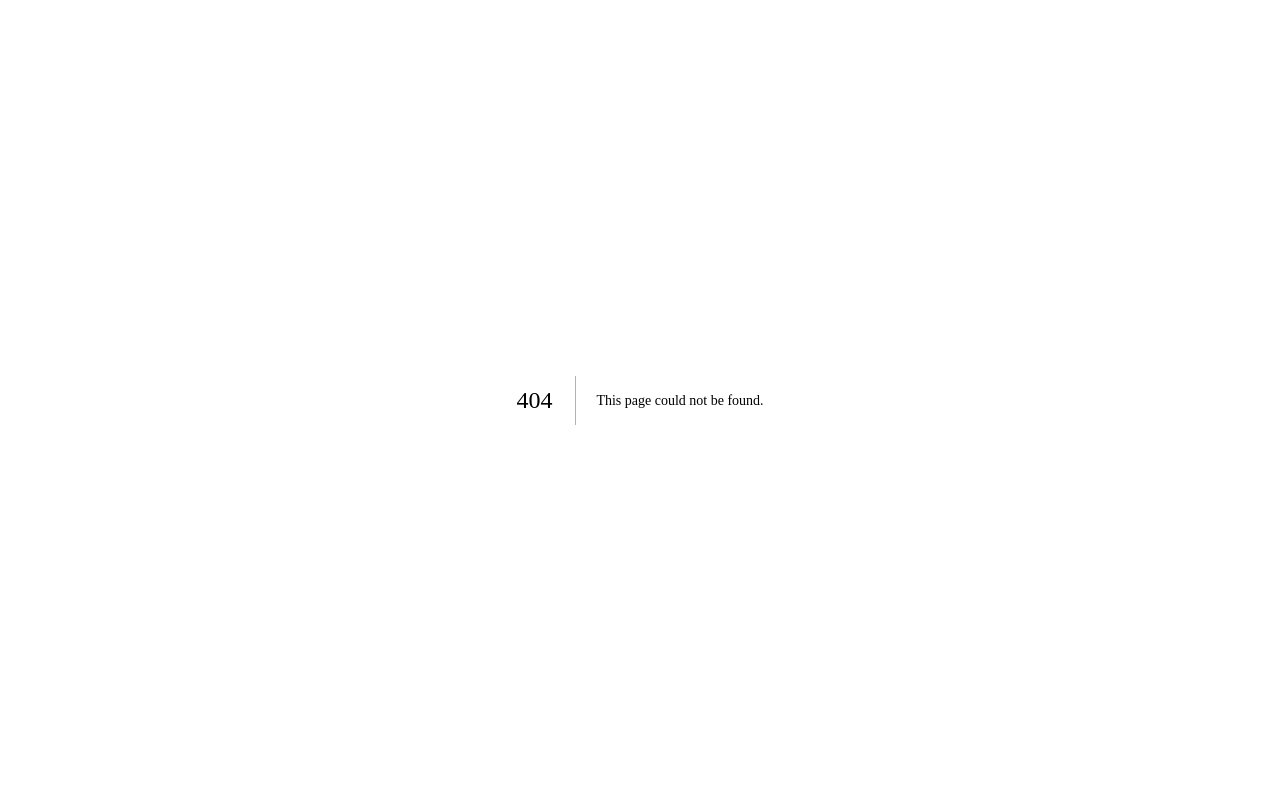
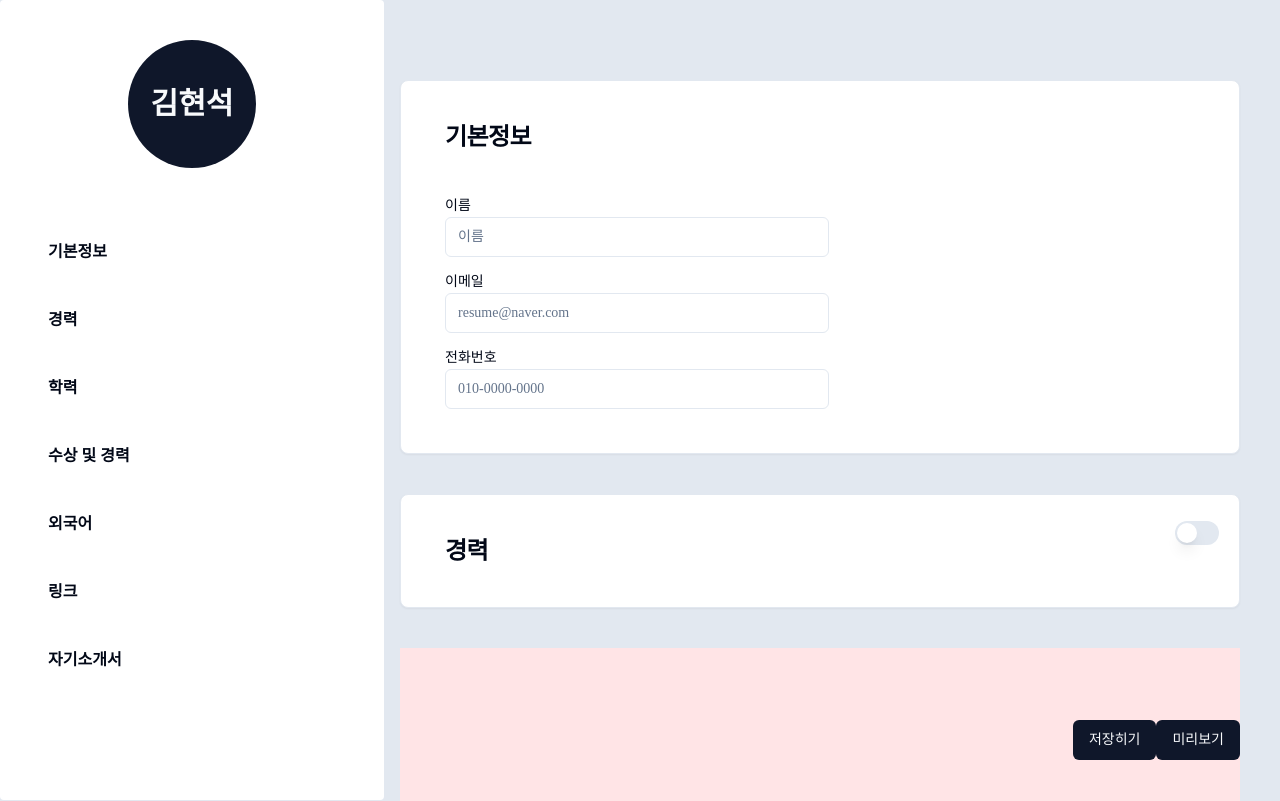
Before and after one commit to mrbonk97/resume-box, a Next.js app: page /create in a window 1280 px wide. Before the commit this address had no page. Shown: the top 801 px of the page. Built offline with nearby package versions, Linux system fonts and the light colour scheme.

Commit message:
feat 제작 페이지 구현

```diff
--- /dev/null
+++ b/app/create/page.tsx
@@ -0,0 +1,41 @@
+"use client";
+import { Sidenav } from "@/components/nav/side-nav";
+import { Input } from "@/components/ui/input";
+import { CardWork } from "@/components/card/card-work";
+import { createRef, useEffect, useRef } from "react";
+import { SaveNavbar } from "@/components/nav/floating-nav";
+import { CardProfile } from "@/components/card/card-profile";
+
+const CreatePage = () => {
+  const profileRef = useRef<HTMLDivElement>(null);
+  const workRef = useRef<HTMLDivElement>(null);
+  const eduRef = useRef<HTMLDivElement>(null);
+  const certieRef = useRef<HTMLDivElement>(null);
+  const langRef = useRef<HTMLDivElement>(null);
+  const linkRef = useRef<HTMLDivElement>(null);
+  const coverRef = useRef<HTMLDivElement>(null);
+
+  const handleScroll = (type: string) => {
+    if (type == "PROFILE") profileRef.current?.scrollIntoView();
+    if (type == "WORK") workRef.current?.scrollIntoView();
+    if (type == "EDUCATION") eduRef.current?.scrollIntoView();
+    if (type == "CERTIFICATE") certieRef.current?.scrollIntoView();
+    if (type == "LANGUAGE") langRef.current?.scrollIntoView();
+    if (type == "LINK") linkRef.current?.scrollIntoView();
+    if (type == "COVER") coverRef.current?.scrollIntoView();
+  };
+
+  return (
+    <main className="min-h-full w-full bg-slate-200">
+      <Sidenav handleScroll={handleScroll} />
+      <div className="pl-[400px] pt-20 pr-10 w-full space-y-10">
+        <CardProfile ref={profileRef} />
+        <CardWork ref={workRef} />
+        <div className="h-[600px] bg-rose-100"></div>
+      </div>
+      <SaveNavbar />
+    </main>
+  );
+};
+
+export default CreatePage;
--- a/app/layout.tsx
+++ b/app/layout.tsx
@@ -1,8 +1,8 @@
 import type { Metadata } from "next";
-import { Inter } from "next/font/google";
+import { Noto_Sans_KR } from "next/font/google";
 import "./globals.css";
 
-const inter = Inter({ subsets: ["latin"] });
+const inter = Noto_Sans_KR({ subsets: ["latin"] });
 
 export const metadata: Metadata = {
   title: "Create Next App",
@@ -15,7 +15,7 @@ export default function RootLayout({
   children: React.ReactNode;
 }>) {
   return (
-    <html lang="en">
+    <html lang="ko">
       <body className={inter.className}>{children}</body>
     </html>
   );
--- /dev/null
+++ b/components/card/card-profile.tsx
@@ -0,0 +1,44 @@
+import * as React from "react";
+
+import {
+  Card,
+  CardContent,
+  CardFooter,
+  CardHeader,
+  CardTitle,
+} from "@/components/ui/card";
+import { Input } from "@/components/ui/input";
+import { Label } from "../ui/label";
+import { forwardRef } from "react";
+
+export const CardProfile = forwardRef<HTMLDivElement>((props, ref) => {
+  return (
+    <Card className="relative p-5" id="profile" ref={ref}>
+      <CardHeader>
+        <CardTitle>기본정보</CardTitle>
+      </CardHeader>
+      <CardContent className="mt-5">
+        <div className="w-96">
+          <Label htmlFor="name">이름</Label>
+          <Input
+            placeholder="이름"
+            id="name"
+            className="mb-3 focus-visible:ring-transparent"
+          />
+          <Label htmlFor="email">이메일</Label>
+          <Input
+            placeholder="resume@naver.com"
+            id="email"
+            className="mb-3 focus-visible:ring-transparent"
+          />
+          <Label htmlFor="mobile-no">전화번호</Label>
+          <Input
+            placeholder="010-0000-0000"
+            id="mobile-no"
+            className="focus-visible:ring-transparent"
+          />
+        </div>
+      </CardContent>
+    </Card>
+  );
+});
--- /dev/null
+++ b/components/card/card-work.tsx
@@ -0,0 +1,100 @@
+"use client";
+import * as React from "react";
+import {
+  Card,
+  CardContent,
+  CardFooter,
+  CardHeader,
+  CardTitle,
+} from "@/components/ui/card";
+import { Input } from "@/components/ui/input";
+import { Switch } from "../ui/switch";
+import { Button } from "../ui/button";
+import { MinusCircle, PlusSquare } from "lucide-react";
+import { useState } from "react";
+import { workType } from "@/types";
+import { forwardRef } from "react";
+
+export const CardWork = forwardRef<HTMLDivElement>((props, ref) => {
+  const [work, setWork] = useState<workType[]>([
+    {
+      startYear: "",
+      startMonth: "",
+      endYear: "",
+      endMonth: "",
+      department: "",
+      isWorking: false,
+      name: "",
+    },
+  ]);
+  const [isOn, setIsOn] = useState(false);
+
+  const handleAdd = () => {
+    setWork([
+      ...work,
+      {
+        startYear: "",
+        startMonth: "",
+        endYear: "",
+        endMonth: "",
+        department: "",
+        isWorking: false,
+        name: "",
+      },
+    ]);
+  };
+
+  const handleDelete = (idx: number) => {
+    const _work: workType[] = [];
+    work.map((item, idx2) => {
+      if (idx != idx2) _work.push(item);
+    });
+
+    setWork(_work);
+  };
+
+  return (
+    <Card className="relative p-5" ref={ref}>
+      <CardHeader>
+        <CardTitle>경력</CardTitle>
+        <Switch
+          className="absolute top-5 right-5"
+          onCheckedChange={(e) => setIsOn(e)}
+          checked={isOn}
+        />
+      </CardHeader>
+      {isOn && (
+        <>
+          <CardContent className="mt-5 space-y-5">
+            {work.map((item, idx) => (
+              <article
+                className="space-y-5 flex items-center justify-between bg-slate-100 p-5 rounded"
+                key={idx}
+              >
+                <div className="space-y-4">
+                  <Input placeholder="이름" />
+                  <Input placeholder="resume@naver.com" />
+                  <Input placeholder="010-0000-0000" />
+                </div>
+                <div>
+                  <Button variant={"ghost"} onClick={() => handleDelete(idx)}>
+                    <MinusCircle className="text-blue-500" size={36} />
+                  </Button>
+                </div>
+              </article>
+            ))}
+          </CardContent>
+          <CardFooter className="w-full">
+            <Button
+              variant={"ghost"}
+              className="w-full flex-2 p-7"
+              onClick={handleAdd}
+            >
+              <PlusSquare className="text-blue-500" size={48} />
+            </Button>
+          </CardFooter>
+        </>
+      )}
+    </Card>
+  );
+});
--- /dev/null
+++ b/components/nav/floating-nav.tsx
@@ -0,0 +1,10 @@
+import { Button } from "../ui/button";
+
+export const SaveNavbar = () => {
+  return (
+    <div className="fixed bottom-10 right-10">
+      <Button>저장히기</Button>
+      <Button>미리보기</Button>
+    </div>
+  );
+};
--- /dev/null
+++ b/components/nav/side-nav.tsx
@@ -0,0 +1,38 @@
+import Link from "next/link";
+import { Button } from "../ui/button";
+import { RefObject } from "react";
+
+interface SidenavProps {
+  handleScroll: (type: string) => void;
+}
+
+export const Sidenav: React.FC<SidenavProps> = ({ handleScroll }) => {
+  return (
+    <aside className="fixed h-full w-96 bg-white flex items-center flex-col p-5 pt-10 rounded">
+      <Link href={"/list"}>
+        <Button className="h-32 w-32 rounded-full flex2">
+          <span className="font-semibold text-3xl">김현석</span>
+        </Button>
+      </Link>
+      <ul className="w-full space-y-5 p-5 mt-10">
+        <li
+          className="menu-item hover:bg-slate-200"
+          onClick={() => handleScroll("PROFILE")}
+        >
+          기본정보
+        </li>
+        <li
+          className="menu-item hover:bg-slate-200"
+          onClick={() => handleScroll("WORK")}
+        >
+          경력
+        </li>
+        <li className="menu-item hover:bg-slate-200">학력</li>
+        <li className="menu-item hover:bg-slate-200">수상 및 경력</li>
+        <li className="menu-item hover:bg-slate-200">외국어</li>
+        <li className="menu-item hover:bg-slate-200">링크</li>
+        <li className="menu-item hover:bg-slate-200">자기소개서</li>
+      </ul>
+    </aside>
+  );
+};
--- /dev/null
+++ b/types/index.ts
@@ -0,0 +1,9 @@
+export type workType = {
+  startYear: string;
+  startMonth: string;
+  endYear: string;
+  endMonth: string;
+  isWorking: boolean;
+  name: string;
+  department: string;
+};
```
Also changed, not shown: schema/index.ts (added, +27 -0 lines).
